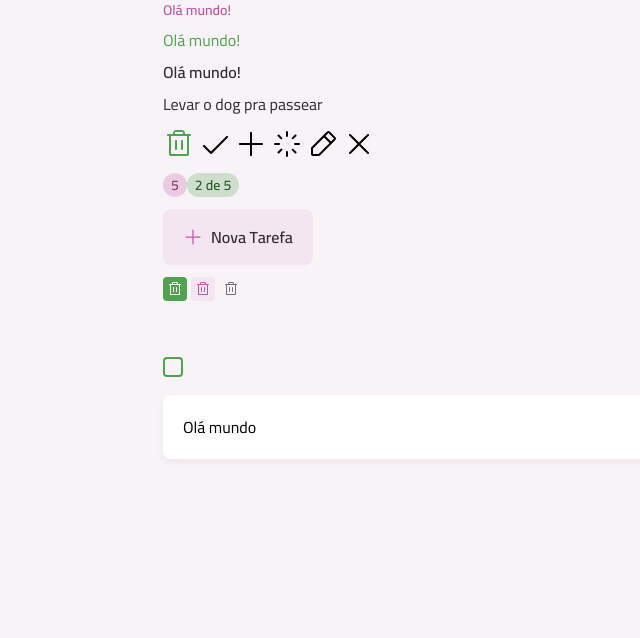
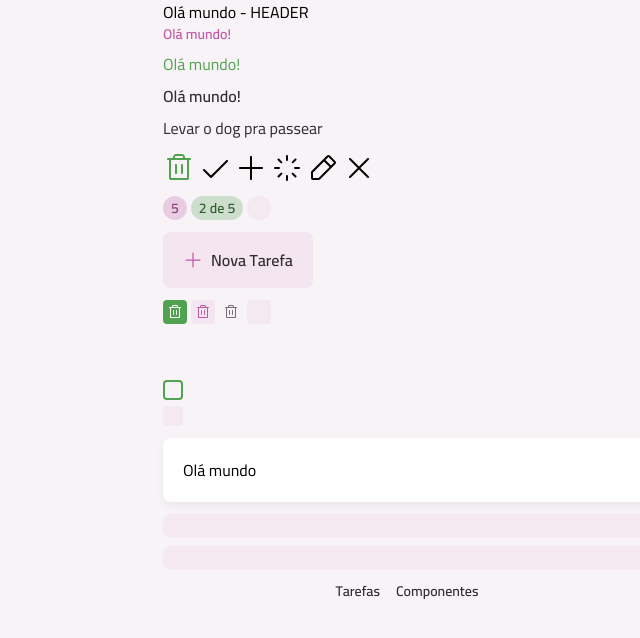
Before and after one commit to viniciuspachecof/todo-list-2, a React (Vite) app: page /componentes in a window 1280 px wide. Shown: the top 638 px of the page, without its empty margins (233-873 px from the left). Built offline with nearby package versions, Linux system fonts and the light colour scheme.

Commit message:
Componente Skeleton e Roteando página de componente

```diff
--- a/package.json
+++ b/package.json
@@ -14,6 +14,7 @@
     "class-variance-authority": "^0.7.1",
     "react": "^19.1.1",
     "react-dom": "^19.1.1",
+    "react-router": "^7.9.4",
     "tailwindcss": "^4.1.14",
     "vite-plugin-svgr": "^4.5.0"
   },
--- a/src/App.tsx
+++ b/src/App.tsx
@@ -1,69 +1,15 @@
-import Text from './components/text/Text';
-
-import TrashIcon from './assets/icons/trash.svg?react';
-import CheckIcon from './assets/icons/check.svg?react';
-import XIcon from './assets/icons/x.svg?react';
-import PencilIcon from './assets/icons/pencil.svg?react';
-import PlusIcon from './assets/icons/plus.svg?react';
-import SpinnerIcon from './assets/icons/spinner.svg?react';
-import Icon from './components/icon/Icon';
-import Badge from './components/badge/Badge';
-import Button from './components/button/Button';
-import ButtonIcon from './components/buttonicon/ButtonIcon';
-import InputText from './components/inputtext/InputText';
-import InputCheckbox from './components/inputcheckbox/InputCheckbox';
-import Card from './components/card/Card';
-import Container from './components/container/Container';
+import { BrowserRouter, Route, Routes } from 'react-router';
+import PageComponents from './pages/page-components';
+import LayoutMain from './pages/layout-main';
 
 export default function App() {
   return (
-    <Container>
-      <div className="grid gap-3">
-        <div className="flex flex-col gap-2">
-          <Text variant="body-sm-bold" className="text-pink-base">
-            Olá mundo!
-          </Text>
-          <Text className="text-green-base">Olá mundo!</Text>
-          <Text variant="body-md-bold">Olá mundo!</Text>
-          <Text>Levar o dog pra passear</Text>
-        </div>
-
-        <div className="flex gap-1">
-          <Icon svg={TrashIcon} className="fill-green-base" />
-          <Icon svg={CheckIcon} />
-          <Icon svg={PlusIcon} />
-          <Icon svg={SpinnerIcon} />
-          <Icon svg={PencilIcon} />
-          <Icon svg={XIcon} />
-        </div>
-
-        <div>
-          <Badge variant="secondary">5</Badge>
-          <Badge variant="primary">2 de 5</Badge>
-        </div>
-
-        <div>
-          <Button icon={PlusIcon}>Nova Tarefa</Button>
-        </div>
-
-        <div className="flex gap-1">
-          <ButtonIcon icon={TrashIcon} />
-          <ButtonIcon icon={TrashIcon} variant="secondary" />
-          <ButtonIcon icon={TrashIcon} variant="tertiary" />
-        </div>
-
-        <div>
-          <InputText />
-        </div>
-
-        <div>
-          <InputCheckbox />
-        </div>
-
-        <div>
-          <Card size="md">Olá mundo</Card>
-        </div>
-      </div>
-    </Container>
+    <BrowserRouter>
+      <Routes>
+        <Route element={<LayoutMain />}>
+          <Route path="/componentes" element={<PageComponents />} />
+        </Route>
+      </Routes>
+    </BrowserRouter>
   );
 }
--- a/src/components/badge/Badge.tsx
+++ b/src/components/badge/Badge.tsx
@@ -1,11 +1,23 @@
 import type React from 'react';
 import Text from '../text/Text';
-import { type VariantProps } from 'class-variance-authority';
-import { badgeTextVariants, badgeVariants } from './BadgeVariants';
+import { cx, type VariantProps } from 'class-variance-authority';
+import { badgeSkeletonVariants, badgeTextVariants, badgeVariants } from './BadgeVariants';
+import Skeleton from '../skeleton/Skeleton';
 
-interface BadgeProps extends React.ComponentProps<'div'>, VariantProps<typeof badgeVariants> {}
+interface BadgeProps extends React.ComponentProps<'div'>, VariantProps<typeof badgeVariants> {
+  loading?: boolean;
+}
 
-export default function Badge({ variant, size, className, children, ...props }: BadgeProps) {
+export default function Badge({ variant, size, className, children, loading, ...props }: BadgeProps) {
+  if (loading) {
+    return (
+      <Skeleton
+        rounded="full"
+        className={cx(badgeVariants({ variant: 'none' }), badgeSkeletonVariants({ size }), className)}
+      />
+    );
+  }
+
   return (
     <div className={badgeVariants({ variant, size, className })} {...props}>
       <Text variant="body-sm-bold" className={badgeTextVariants({ variant })}>
--- a/src/components/badge/BadgeVariants.tsx
+++ b/src/components/badge/BadgeVariants.tsx
@@ -3,6 +3,7 @@ import { cva } from 'class-variance-authority';
 export const badgeVariants = cva('inline-flex items-center justify-center rounded-full', {
   variants: {
     variant: {
+      none: '',
       primary: 'bg-green-light',
       secondary: 'bg-pink-light',
     },
@@ -19,8 +20,20 @@ export const badgeVariants = cva('inline-flex items-center justify-center rounde
 export const badgeTextVariants = cva('', {
   variants: {
     variant: {
+      none: '',
       primary: 'text-green-dark',
       secondary: 'text-pink-dark',
     },
   },
 });
+
+export const badgeSkeletonVariants = cva('', {
+  variants: {
+    size: {
+      sm: 'w-6 h-6',
+    },
+  },
+  defaultVariants: {
+    size: 'sm',
+  },
+});
--- a/src/components/buttonicon/ButtonIcon.tsx
+++ b/src/components/buttonicon/ButtonIcon.tsx
@@ -2,14 +2,29 @@ import type React from 'react';
 import Icon from '../icon/Icon';
 import type { VariantProps } from 'class-variance-authority';
 import { buttonIconIconVariants, buttonIconVariants } from './ButtonIconVariants';
+import Skeleton from '../skeleton/Skeleton';
 
 interface ButtonIconProps
   extends VariantProps<typeof buttonIconVariants>,
     Omit<React.ComponentProps<'button'>, 'size' | 'disabled'> {
   icon: React.ComponentProps<typeof Icon>['svg'];
+  loading?: boolean;
 }
 
-export default function ButtonIcon({ variant, size, disabled, className, icon, ...props }: ButtonIconProps) {
+export default function ButtonIcon({ variant, size, disabled, className, icon, loading, ...props }: ButtonIconProps) {
+  if (loading) {
+    return (
+      <Skeleton
+        rounded="sm"
+        className={buttonIconVariants({
+          variant: 'none',
+          size,
+          className,
+        })}
+      />
+    );
+  }
+
   return (
     <button
       className={buttonIconVariants({
--- a/src/components/buttonicon/ButtonIconVariants.tsx
+++ b/src/components/buttonicon/ButtonIconVariants.tsx
@@ -3,6 +3,7 @@ import { cva } from 'class-variance-authority';
 export const buttonIconVariants = cva('inline-flex items-center justify-center cursor-pointer transition group', {
   variants: {
     variant: {
+      none: '',
       primary: 'bg-green-base hover:bg-green-dark',
       secondary: 'bg-gray-200 hover:bg-pink-base',
       tertiary: 'bg-transparent hover:bg-gray-200',
@@ -24,6 +25,7 @@ export const buttonIconVariants = cva('inline-flex items-center justify-center c
 export const buttonIconIconVariants = cva('transition', {
   variants: {
     variant: {
+      none: '',
       primary: 'fill-white',
       secondary: 'fill-pink-base group-hover:fill-white',
       tertiary: 'fill-gray-300 group-hover:fill-gray-400',
--- a/src/components/inputcheckbox/InputCheckbox.tsx
+++ b/src/components/inputcheckbox/InputCheckbox.tsx
@@ -6,15 +6,22 @@ import {
 } from './InputCheckboxVariants';
 import Icon from '../icon/Icon';
 import CheckIcon from '../../assets/icons/check.svg?react';
+import Skeleton from '../skeleton/Skeleton';
 
 interface InputCheckboxProps
   extends VariantProps<typeof inputCheckboxVariants>,
-    Omit<React.ComponentProps<'input'>, 'size' | 'disabled'> {}
+    Omit<React.ComponentProps<'input'>, 'size' | 'disabled'> {
+  loading?: boolean;
+}
 
-export default function InputCheckbox({ size, disabled, className, ...props }: InputCheckboxProps) {
+export default function InputCheckbox({ variant, size, disabled, className, loading, ...props }: InputCheckboxProps) {
+  if (loading) {
+    return <Skeleton rounded="sm" className={inputCheckboxVariants({ variant: 'none', size })} />;
+  }
+
   return (
     <label className={inputCheckboxWrapperVariants({ className })}>
-      <input type="checkbox" className={inputCheckboxVariants({ size, disabled })} {...props} />
+      <input type="checkbox" className={inputCheckboxVariants({ variant, size, disabled })} {...props} />
       <Icon className={inputCheckboxIconVariants({ size })} svg={CheckIcon} />
     </label>
   );
--- a/src/components/inputcheckbox/InputCheckboxVariants.tsx
+++ b/src/components/inputcheckbox/InputCheckboxVariants.tsx
@@ -3,14 +3,21 @@ import { cva } from 'class-variance-authority';
 export const inputCheckboxWrapperVariants = cva('inline-flex items-center justify-center  relative group');
 
 export const inputCheckboxVariants = cva(
-  `  appearance-none peer flex items-center justify-center cursor-pointer
-  border-2 border-solid transition overflow-hidden border-green-base
-  hover:border-green-dark hover:bg-green-dark/20
-  checked:border-green-base checked:bg-green-base
-  group-hover:checked:border-green-dark group-hover:checked:bg-green-darkrk
+  `appearance-none peer flex items-center justify-center cursor-pointer
+  transition overflow-hidden border-green-base
+
   `,
   {
     variants: {
+      variant: {
+        none: '',
+        default: `
+        border-2 border-solid
+      hover:border-green-dark hover:bg-green-dark/20
+      checked:border-green-base checked:bg-green-base
+      group-hover:checked:border-green-dark group-hover:checked:bg-green-dark
+        `,
+      },
       size: {
         md: 'w-5 h-5 rounded-sm',
       },
@@ -19,6 +26,7 @@ export const inputCheckboxVariants = cva(
       },
     },
     defaultVariants: {
+      variant: 'default',
       size: 'md',
       disabled: false,
     },
--- /dev/null
+++ b/src/components/skeleton/Skeleton.tsx
@@ -0,0 +1,8 @@
+import type { VariantProps } from 'class-variance-authority';
+import { skeletonVariants } from './SkeletonVariants';
+
+interface SkeletonProps extends VariantProps<typeof skeletonVariants>, React.ComponentProps<'div'> {}
+
+export default function Skeleton({ rounded, className, ...props }: SkeletonProps) {
+  return <div className={skeletonVariants({ rounded, className })} {...props} />;
+}
--- /dev/null
+++ b/src/components/skeleton/SkeletonVariants.tsx
@@ -0,0 +1,14 @@
+import { cva } from 'class-variance-authority';
+
+export const skeletonVariants = cva('animate-pulse bg-gray-200 pointer-events-none', {
+  variants: {
+    rounded: {
+      sm: 'rounded-sm',
+      lg: 'rounded-lg',
+      full: 'rounded-full',
+    },
+  },
+  defaultVariants: {
+    rounded: 'lg',
+  },
+});
--- /dev/null
+++ b/src/pages/layout-main.tsx
@@ -0,0 +1,28 @@
+import { NavLink, Outlet } from 'react-router';
+import Container from '../components/container/Container';
+import Text from '../components/text/Text';
+
+export default function LayoutMain() {
+  return (
+    <>
+      <Container as="header">Olá mundo - HEADER</Container>
+      <main>
+        <Outlet />
+      </main>
+      <footer>
+        <nav className="flex items-center justify-center gap-4">
+          <NavLink to="/">
+            <Text variant="body-sm-bold" className="text-gray-300">
+              Tarefas
+            </Text>
+          </NavLink>
+          <NavLink to="/componentes">
+            <Text variant="body-sm-bold" className="text-gray-300">
+              Componentes
+            </Text>
+          </NavLink>
+        </nav>
+      </footer>
+    </>
+  );
+}
--- /dev/null
+++ b/src/pages/page-components.tsx
@@ -0,0 +1,80 @@
+import Badge from '../components/badge/Badge';
+import Button from '../components/button/Button';
+import ButtonIcon from '../components/buttonicon/ButtonIcon';
+import Card from '../components/card/Card';
+import Container from '../components/container/Container';
+import Icon from '../components/icon/Icon';
+import InputCheckbox from '../components/inputcheckbox/InputCheckbox';
+import InputText from '../components/inputtext/InputText';
+import Skeleton from '../components/skeleton/Skeleton';
+import Text from '../components/text/Text';
+
+import TrashIcon from '../assets/icons/trash.svg?react';
+import CheckIcon from '../assets/icons/check.svg?react';
+import XIcon from '../assets/icons/x.svg?react';
+import PencilIcon from '../assets/icons/pencil.svg?react';
+import PlusIcon from '../assets/icons/plus.svg?react';
+import SpinnerIcon from '../assets/icons/spinner.svg?react';
+
+export default function PageComponents() {
+  return (
+    <Container>
+      <div className="grid gap-3">
+        <div className="flex flex-col gap-2">
+          <Text variant="body-sm-bold" className="text-pink-base">
+            Olá mundo!
+          </Text>
+          <Text className="text-green-base">Olá mundo!</Text>
+          <Text variant="body-md-bold">Olá mundo!</Text>
+          <Text>Levar o dog pra passear</Text>
+        </div>
+
+        <div className="flex gap-1">
+          <Icon svg={TrashIcon} className="fill-green-base" />
+          <Icon svg={CheckIcon} />
+          <Icon svg={PlusIcon} />
+          <Icon svg={SpinnerIcon} />
+          <Icon svg={PencilIcon} />
+          <Icon svg={XIcon} />
+        </div>
+
+        <div className="flex gap-1">
+          <Badge variant="secondary">5</Badge>
+          <Badge variant="primary">2 de 5</Badge>
+          <Badge loading>5</Badge>
+        </div>
+
+        <div>
+          <Button icon={PlusIcon}>Nova Tarefa</Button>
+        </div>
+
+        <div className="flex gap-1">
+          <ButtonIcon icon={TrashIcon} />
+          <ButtonIcon icon={TrashIcon} variant="secondary" />
+          <ButtonIcon icon={TrashIcon} variant="tertiary" />
+          <ButtonIcon icon={TrashIcon} loading />
+        </div>
+
+        <div>
+          <InputText />
+        </div>
+
+        <div>
+          <InputCheckbox />
+
+          <InputCheckbox loading />
+        </div>
+
+        <div>
+          <Card size="md">Olá mundo</Card>
+        </div>
+
+        <div className="space-y-2">
+          <Skeleton className="h-6" />
+          <Skeleton className="h-6" />
+          <Skeleton className="w-96" />
+        </div>
+      </div>
+    </Container>
+  );
+}
```
Also changed, not shown: 1 other file (tests, documents, lock files or other folders).
